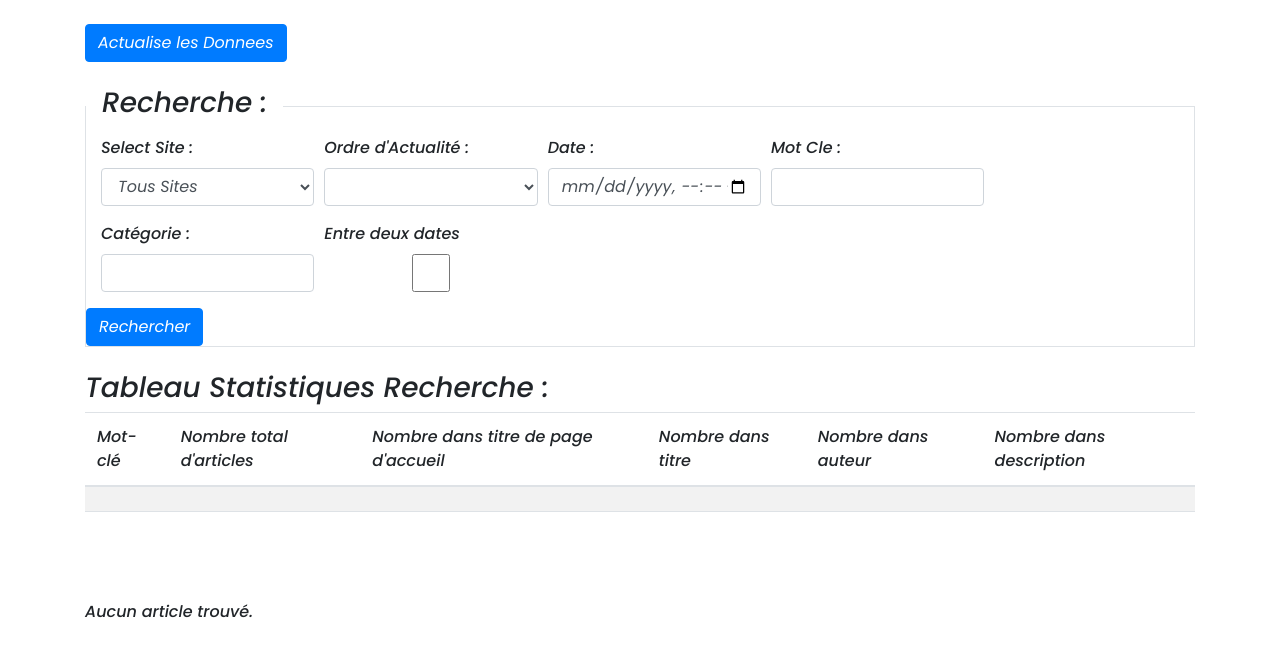
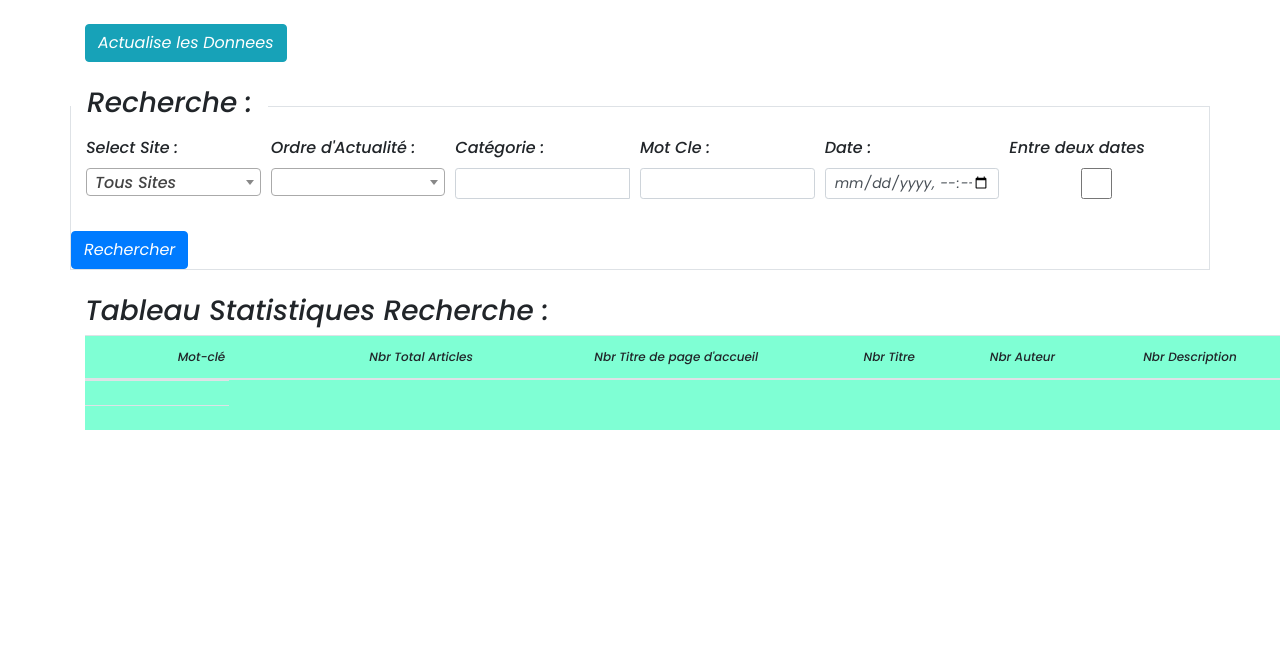
Before and after one commit to mabroukali025/App_Analyse_de_presse, a Django app: page /Statistiques_Recherche/ in a window 1280 px wide. Shown: the part 89-746 px from the top of the page. Run offline with Django 5.2, Linux system fonts and the light colour scheme; lists and menus that the app fills with data are empty; some libraries are stand-ins or nearby versions.

Commit message:
change a style of Statique Recherche page

```diff
--- a/AppScraping/Templates/Statistiques_Recherche.html
+++ b/AppScraping/Templates/Statistiques_Recherche.html
@@ -5,45 +5,79 @@
         <meta charset="UTF-8">
         <meta name="viewport" content="width=device-width, initial-scale=1.0">
         <title>Scraping</title>
+        <meta name="viewport" content="width=device-width, initial-scale=1.0">
+        <title>Tableau d'Articles</title>
+        <link rel="stylesheet" href="https://stackpath.bootstrapcdn.com/bootstrap/4.3.1/css/bootstrap.min.css">
+
         <link rel="stylesheet" href="https://cdnjs.cloudflare.com/ajax/libs/font-awesome/5.15.4/css/all.min.css" crossorigin="anonymous" />
         <link rel="stylesheet" href="https://stackpath.bootstrapcdn.com/bootstrap/4.5.2/css/bootstrap.min.css">
         <link rel="stylesheet" href="{% static 'Static_Recherche.css' %}">
+        <link rel="stylesheet" href="https://cdnjs.cloudflare.com/ajax/libs/font-awesome/5.15.4/css/all.min.css" />
+        <link href="https://cdnjs.cloudflare.com/ajax/libs/select2/4.0.13/css/select2.min.css" rel="stylesheet" />
+        <link href="https://maxcdn.bootstrapcdn.com/bootstrap/4.5.2/css/bootstrap.min.css" rel="stylesheet" />
+
+        <script src="https://cdnjs.cloudflare.com/ajax/libs/jquery/3.6.0/jquery.min.js"></script>
+        <script src="https://cdnjs.cloudflare.com/ajax/libs/select2/4.0.13/js/select2.min.js"></script>
          <style>
-            #spinner-container {
-                display: none;
+            /* Custom styling for the second table */
+.custom-table-striped {
+    /* Specific styles for the custom table */
+    font-size: 12px;
+}
+
+.custom-table-striped tbody tr:nth-of-type(odd) {
+    background-color: #f2f2f2; /* Custom striping color for odd rows */
+}
+
+.custom-table-striped tbody tr:nth-of-type(even) {
+    background-color: #e9e9e9; /* Custom striping color for even rows */
+}
+
+.custom-table-striped th, .custom-table-striped td {
+    vertical-align: middle;
     text-align: center;
-                margin-top: 20px;
+    padding: 8px;
 }
-            #stop-btn {
+/*
+.custom-table-striped td, .custom-table-striped td a {
+    word-wrap: break-word;
+    white-space: normal;
     display: inline-block;
-                margin-top: 20px;
+    max-width: 100%;
+    text-decoration: none;
 }
-            .inactive {
-                opacity: 0.5;
-                cursor: not-allowed;
+*/
+.custom-table-striped .text-wrap {
+    max-width: 100px;
+    word-wrap: break-word;
+    white-space: normal;
 }
+
+.custom-table-striped {
+    min-width: 1200px;
+}
+
          </style>
-
 <header>
         {% include 'navbar.html' %}
 </header>
 <body>
-<main class="content mt-13">
+    <main class="content mt-20">
         <div class="container">
             <br/>
             <form method="get" class="form-container" action="{% url 'remove_duplicate_articles' %}">
                 {% csrf_token %}
-            <button type="submit" class="btn btn-primary">Actualise les Donnees </button>
+                <button type="submit" class="btn btn-info">Actualise les Donnees </button>
 
             </form>
             <br/>
-        <fieldset class="border p-8">
-
+            <fieldset class="row g-9 border p-20 ">
                 <legend class="w-auto px-3"><h3>Recherche :</h3></legend>
                 <form method="get" action="{% url 'Statistiques_mot_cle' %}">
-                <div class="form-row col-md-10">
-                    <div class="form-group col-md-3">
+                    <div class="form-row col-md-12">
+                        <div class="form-group col-md-2">
                             <label for="combobox_select_site">Select Site :</label>
+                            <div class="input-group input-group-sm mb-3">
                                 <select id="combobox_select_site" name="combobox_select_site" class="form-control" value="{{ request.GET.combobox_select_site }}">
                                     <option value=" ">Tous Sites</option>
                                     <option value="www.Lemonde.fr">www.Lemonde.fr</option>
@@ -51,8 +85,10 @@
                                     <option value="www.Lefigaro.fr">www.Lefigaro.fr</option>
                                 </select>
                             </div>
-                    <div class="form-group col-md-3">
+                        </div>
+                        <div class="form-group col-md-2">
                             <label for="search_order">Ordre d'Actualité :</label>
+                            <div class="input-group input-group-sm mb-3">
                                 <select id="search_order" name="search_order" class="form-control" value="{{ request.GET.search_order }}">
                                     <option value=""> </option>
                                     <option value="1">Order 1</option>
@@ -60,66 +96,71 @@
                                     <option value="3">Order 3</option>
                                 </select>
                             </div>
-                    <div class="form-group col-md-3" id="simple_date_search">
-                        <label for="search_date">Date :</label>
-                        <input type="datetime-local" id="search_date" name="search_date" class="form-control" value="{{ request.GET.search_date }}">
                         </div>
-                    <div class="form-group col-md-6" id="date_range_search" style="display: none;">
-                        <div class="form-row">
-                            <div class="form-group col-md-6">
-                                <label for="search_date_debut">Date Début :</label>
-                                <input type="datetime-local" id="search_date_debut" name="search_date_debut" class="form-control" value="{{ request.GET.search_date_debut }}">
-                            </div>
-                            <div class="form-group col-md-6">
-                                <label for="search_date_fin">Date Fin :</label>
-                                <input type="datetime-local" id="search_date_fin" name="search_date_fin" class="form-control" value="{{ request.GET.search_date_fin }}">
-                            </div>
-                        </div>
-                    </div>
-
-
-                    <div class="form-group col-md-3">
-                        <label for="search_mot_cle">Mot Cle :</label>
-                        <input type="text" id="search_mot_cle" name="search_mot_cle" class="form-control" value="{{ request.GET.search_mot_cle}}">
-                    </div>
-                    <div class="form-group col-md-3">
+                        <div class="form-group col-md-2">
                             <label for="search_categories">Catégorie :</label>
+                            <div class="input-group input-group-sm mb-3">
                                 <input list="search_categorie" name="search_categorie" class="form-control">
-                        <datalist id="search_categorie" name="search_categorie" value="{{ request.GET.search_categorie}}">
+                                <datalist id="search_categorie" name="search_categorie" value="{{ request.GET.search_categorie }}">
                                     <option value="">Aucun categorie</option>
                                     {% for cat in categories %}
                                     <option>{{ cat }}</option>
                                     {% endfor %}
                                 </datalist>
                             </div>
+                        </div>
+                        <div class="form-group col-md-2">
+                            <label for="search_mot_cle">Mot Cle :</label>
+                            <div class="input-group input-group-sm mb-3">
+                                <input type="text" id="search_mot_cle" name="search_mot_cle" class="form-control" value="{{ request.GET.search_mot_cle }}">
+                            </div>
+                        </div>
+                        <div class="form-group col-md-2" id="simple_date_search">
+                            <label for="search_date">Date :</label>
+                            <div class="input-group input-group-sm mb-3">
+                                <input type="datetime-local" id="search_date" name="search_date" class="form-control" value="{{ request.GET.search_date }}">
+                            </div>
+                        </div>
+                        <div class="form-group col-md-2">
+                            <label for="search_between_dates">Entre deux dates</label>
+                            <div class="input-group input-group-sm mb-3">
+                                <input type="checkbox" id="search_between_dates" name="search_between_dates" class="form-control" {{ request.GET.search_between_dates|yesno:"checked," }}>
+                            </div>
+                        </div>
+                    </div>
+                    <div class="form-row col-md-12" id="date_range_search" style="display: none;">
                         <div class="form-group col-md-3">
-                        <label for="search_between_dates">Entre deux dates</label>
-                        <input type="checkbox" id="search_between_dates" name="search_between_dates" class="form-control" {{ request.GET.search_between_dates|yesno:"checked," }}>
+                            <label for="search_date_debut">Date Début :</label>
+                            <div class="input-group input-group-sm mb-3">
+                                <input type="datetime-local" id="search_date_debut" name="search_date_debut" class="form-control" value="{{ request.GET.search_date_debut }}">
+                            </div>
+                        </div>
+                        <div class="form-group col-md-3">
+                            <label for="search_date_fin">Date Fin :</label>
+                            <div class="input-group input-group-sm mb-3">
+                                <input type="datetime-local" id="search_date_fin" name="search_date_fin" class="form-control" value="{{ request.GET.search_date_fin }}">
+                            </div>
                         </div>
                     </div>
                     <button type="submit" class="btn btn-primary">Rechercher</button>
                 </form>
-
             </fieldset>
             <br/>
 <div class="mt-8">
-
     <h3>Tableau Statistiques Recherche :</h3>
-            <table class="table table-striped">
-
+    <table class="table custom-table-statistics"> <!-- No changes here, keeping default Bootstrap style -->
         <thead>
             <tr>
                 <th>Mot-clé</th>
-                            <th>Nombre total d'articles</th>
-                            <th>Nombre dans titre de page d'accueil</th>
-                            <th>Nombre dans titre</th>
-                            <th>Nombre dans auteur</th>
-                            <th>Nombre dans description</th>
+                <th>Nbr Total Articles</th>
+                <th>Nbr Titre de page d'accueil</th>
+                <th>Nbr Titre</th>
+                <th>Nbr Auteur</th>
+                <th>Nbr Description</th>
             </tr>
         </thead>
         <tbody>
             {% if index_mot == -1 %}
-                            <!-- Affichage lorsque le mot-clé ne contient pas le séparateur | -->
                 <tr>
                     <td>{{ search_mot_cle }}</td>
                     <td>{{ total_articles_count}}</td>
@@ -129,7 +170,6 @@
                     <td>{{ mot_cle_count_description }}</td>
                 </tr>
             {% else %}
-                            <!-- Affichage lorsque le mot-clé contient le séparateur | -->
                 <tr>
                     <td>{{ partie1_mot }}</td>
                     <td>{{ total_articles_count_1 }}</td>
@@ -148,59 +188,49 @@
                 </tr>
             {% endif %}
         </tbody>
-
     </table>
-
 </div>
 
-
-
 <!-- Table to Display Search Results -->
-
 {% if articles_Statistiques_mot_cle %}
-        <div class="mt-8">
-            <br/>
-
-            <h3>Tableau d'Articles  :</h3>
-            <table class="table table-striped">
-                <thead>
+<div class="container mt-5">
+    <h3>Tableau d'Articles :</h3>
+    <div class="table-container mt-4">
+        <table class="table custom-table-striped"> <!-- Apply a unique class here -->
+            <thead class="thead-primary">
                 <tr>
-                        <th>Id</th>
-                        <th>Titre page d'accueil</th>
-                        <th>Titre</th>
-                        <th>Lien</th>
-                        <th>Date Publication</th>
-                        <th>Nom Auteur</th>
-                        <th>Description Article</th>
-                        <th>Statut Image</th>
-                        <th>Actualité</th>
-                        <th>Date Exportation</th>
-                        <th>Catégorie</th>
-                        <th>Ordre d'Actualité</th>
-                        <th>Cycle de Vie</th>
+                    <th class="font-weight-bold" style="width: 3%;">Id</th>
+                    <th class="font-weight-bold" style="width: 15%;">Titre Page Accueil</th>
+                    <th class="font-weight-bold" style="width: 15%;">Titre</th>
+                    <th class="font-weight-bold" style="width: 20%;">Lien</th>
+                    <th class="font-weight-bold" style="width: 15%;">Date Publication</th>
+                    <th class="font-weight-bold" style="width: 10%;">Auteur</th>
+                    <th class="font-weight-bold" style="width: 26%;">Description</th>
+                    <th class="font-weight-bold" style="width: 3%;">Statut Image</th>
+                    <th class="font-weight-bold" style="width: 3%;">Actualité</th>
+                    <th class="font-weight-bold" style="width: 8%;">Date Exportation</th>
+                    <th class="font-weight-bold" style="width: 8%;">Catégorie</th>
+                    <th class="font-weight-bold" style="width: 7%;">Ordre d'Actualité</th>
+                    <th class="font-weight-bold" style="width: 10%;">Cycle de Vie</th>
                 </tr>
             </thead>
             <tbody>
                 {% for article in articles_Statistiques_mot_cle %}
                 <tr>
                     <td>{{ article.id }}</td>
-                        <td>{{ article.titre_page_accueil|safe }}</td>
-                        <td>{{ article.titre|safe }}</td>
-                        <td><a href="{{ article.lien }}">{{ article.lien }}</a></td>
-                        <td>{{ article.date_publication }}</td>
-                        <td>{{ article.nom_auteur|safe }}</td>
-                        <td>{{ article.description_article|safe }}</td>
+                    <td class="text-wrap">{{ article.titre_page_accueil|safe }}</td>
+                    <td class="text-wrap">{{ article.titre|safe }}</td>
+                    <td class="text-wrap">
+                        <a href="{{ article.lien }}">{{ article.lien }}</a>
+                    </td>
+                    <td class="text-wrap">{{ article.date_publication }}</td>
+                    <td class="text-wrap">{{ article.nom_auteur|safe }}</td>
+                    <td class="text-wrap">{{ article.description_article|safe }}</td>
                     <td>{{ article.statut_image }}</td>
                     <td>{{ article.actualite }}</td>
                     <td>{{ article.date_exportation }}</td>
                     <td>{{ article.categorie }}</td>
                     <td>{{ article.ordre_actualite }}</td>
-
-
-
-
-
-
                 </tr>
                 {% empty %}
                 <tr>
@@ -210,11 +240,10 @@
             </tbody>
         </table>
     </div>
-        {% else %}
-        <br/>
-        <br/>
-        <p colspan="12">Aucun article trouvé.</p>
+</div>
 {% endif %}
+
+
         </div>
     </main>
 
--- a/AppScraping/static/Static_Recherche.css
+++ b/AppScraping/static/Static_Recherche.css
@@ -0,0 +1,49 @@
+/* Ensure the table takes up the full width of the page */
+.table-container {
+    width: 100%;
+    overflow-x: auto;
+}
+
+/* Style the table */
+.table {
+    width: 100%;
+    font-size: 12px; /* Smaller font size */
+    background-color: aquamarine;
+}
+
+/* Ensure all columns have the same height and text is vertically centered */
+.table th, .table td {
+    vertical-align: middle;
+    text-align: center;
+}
+
+/* Adjust column widths */
+.table th {
+    white-space: nowrap;
+}
+
+/* Ensure that long URLs and text wrap within the cells */
+.table td, .table td a {
+    word-wrap: break-word;
+    white-space: normal;
+    display: inline-block;
+    max-width: 100%;
+    text-decoration: none;
+}
+
+/* Add specific max-width to force wrapping after 25 characters */
+.text-wrap {
+    max-width: 250px;
+    word-wrap: break-word;
+    white-space: normal;
+}
+
+/* Optional: Add some padding for better readability */
+.table th, .table td {
+    padding: 8px;
+}
+
+/* Optional: Set a minimum width for the entire table */
+.table {
+    min-width: 1200px;
+}
```
Also changed, not shown: 1 other file. Lines whose indentation alone changed are shown as unchanged.
